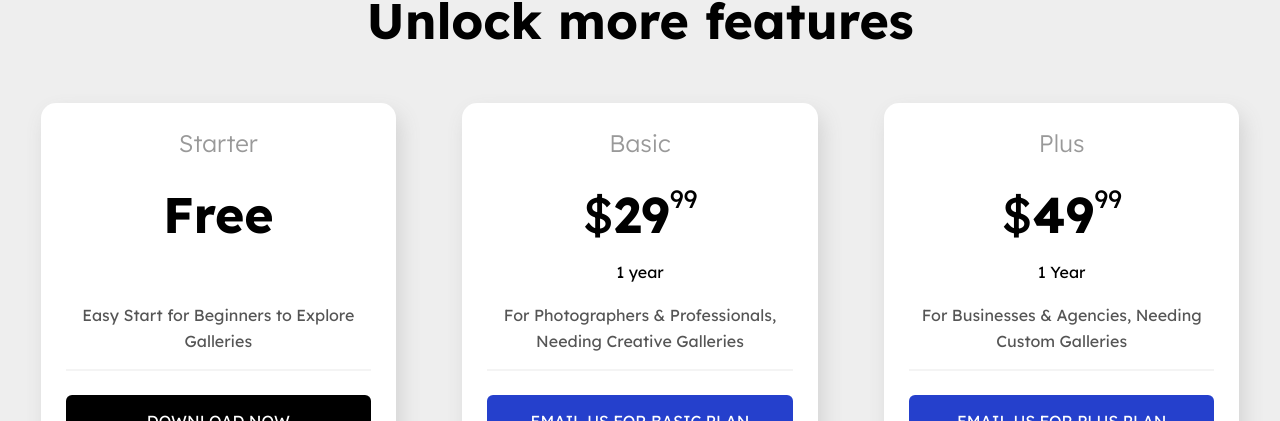
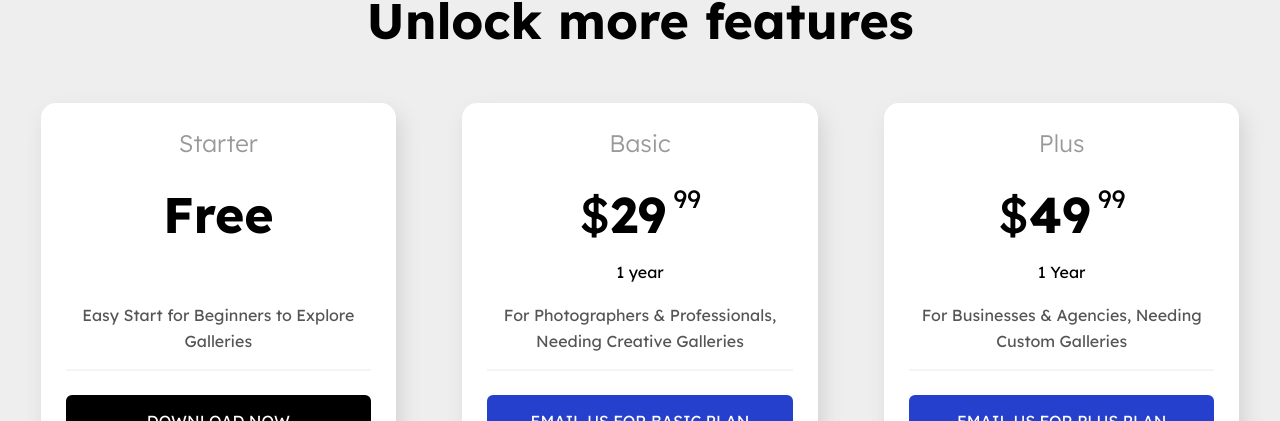
Before and after one commit to GrigorHarutyunian/regallery, a React (Vite) app: page / in a window 1280 px wide. Shown: the part 6172-6593 px from the top of the page. Built offline with nearby package versions, Linux system fonts and the light colour scheme.

Commit message:
passed every part as a single parameter,added space before cents

```diff
--- a/src/components/pricing/PricingCard.tsx
+++ b/src/components/pricing/PricingCard.tsx
@@ -2,6 +2,7 @@ import { useState } from "react";
 import PricingDTO from "../../types/PricingDTO";
 import { CopyToClipboard } from "react-copy-to-clipboard";
 import { Tooltip } from "@mui/material";
+
 const PricingCard: React.FC<PricingDTO> = ({
   price,
   text,
@@ -13,51 +14,36 @@ const PricingCard: React.FC<PricingDTO> = ({
   href,
 }) => {
   const [tooltipText, setTooltipText] = useState<string>("Copy");
-
+  const { currency, main, cents } = price;
   const handleCopy = () => {
     setTooltipText("Copied");
     setTimeout(() => setTooltipText("Copy"), 2000);
-  };
-
-  const renderPricingCardTitle = (price: string) => {
-    const isFree = price.toLowerCase() === "free";
-
-    if (isFree) {
-      return <div className="pricing-card__title">Free</div>;
-    }
-
-    const withoutDollar = price.replace("$", "");
-    const [dollar, cents] = withoutDollar.split(".");
-
-    return (
-      <div className="pricing-card__title">
-        <span className="currency">$</span>
-        <span className="dollar">{dollar}</span>
-        {cents && <span className="cents">{cents}</span>}
-      </div>
-    );
   };
 
   return (
     <div className="pricing-card">
       <div className="pricing-card__header">
         <span className="pricing-card__subtitle">{title}</span>
-        {canceledprice && (
+        {canceledprice ? (
           <span className="canceled-price">
-            {canceledprice && <div className="remov_line"></div>}
+            {canceledprice ? <div className="remov_line" /> : null}
             {canceledprice}
           </span>
-        )}
-        {renderPricingCardTitle(price)}
+        ) : null}
+        <div className="pricing-card__title">
+          {currency ? <span className="currency">{currency}</span> : null}
+          {main ? <span className="dollar">{main}</span> : null}
+          {cents ? <span className="cents"> {cents}</span> : null}
+        </div>
         <div className="pricing-card__duration">{duration}</div>
 
-        {savedmoney && (
+        {savedmoney ? (
           <div className="parent_saved_money">
             <div className="saved_money_div">
               <span className="saved_money">Save {savedmoney}</span>
             </div>
           </div>
-        )}
+        ) : null}
 
         <p className="section-text__desc pricing__text">{text}</p>
       </div>
--- a/src/components/pricing/pricing-data.tsx
+++ b/src/components/pricing/pricing-data.tsx
@@ -1,8 +1,11 @@
 import { ai_icon } from "../../assets/icons/pricinngs-icons/pricing-iconst";
 import { woo_icon } from "../../assets/icons/pricinngs-icons/pricing-iconst";
+
 const pricingData = [
   {
-    price: "Free",
+    price: {
+      main: "Free",
+    },
     text: "Easy Start for Beginners to Explore Galleries",
     advantages: [
       "Unlimited Galleries",
@@ -20,7 +23,11 @@ const pricingData = [
     href: "https://wordpress.org/plugins/regallery/",
   },
   {
-    price: "$29.99",
+    price: {
+      currency: "$",
+      main: "29",
+      cents: "99",
+    },
     text: "For Photographers & Professionals, Needing Creative Galleries",
     advantages: [
       "Unlimited Galleries",
@@ -47,7 +54,11 @@ const pricingData = [
   },
 
   {
-    price: "$49.99",
+    price: {
+      currency: "$",
+      main: "49",
+      cents: "99",
+    },
     text: "For Businesses & Agencies, Needing Custom Galleries",
     advantages: [
       "Unlimited Galleries",
```
Also changed, not shown: src/types/PricingDTO.tsx (+7 -1 lines).
